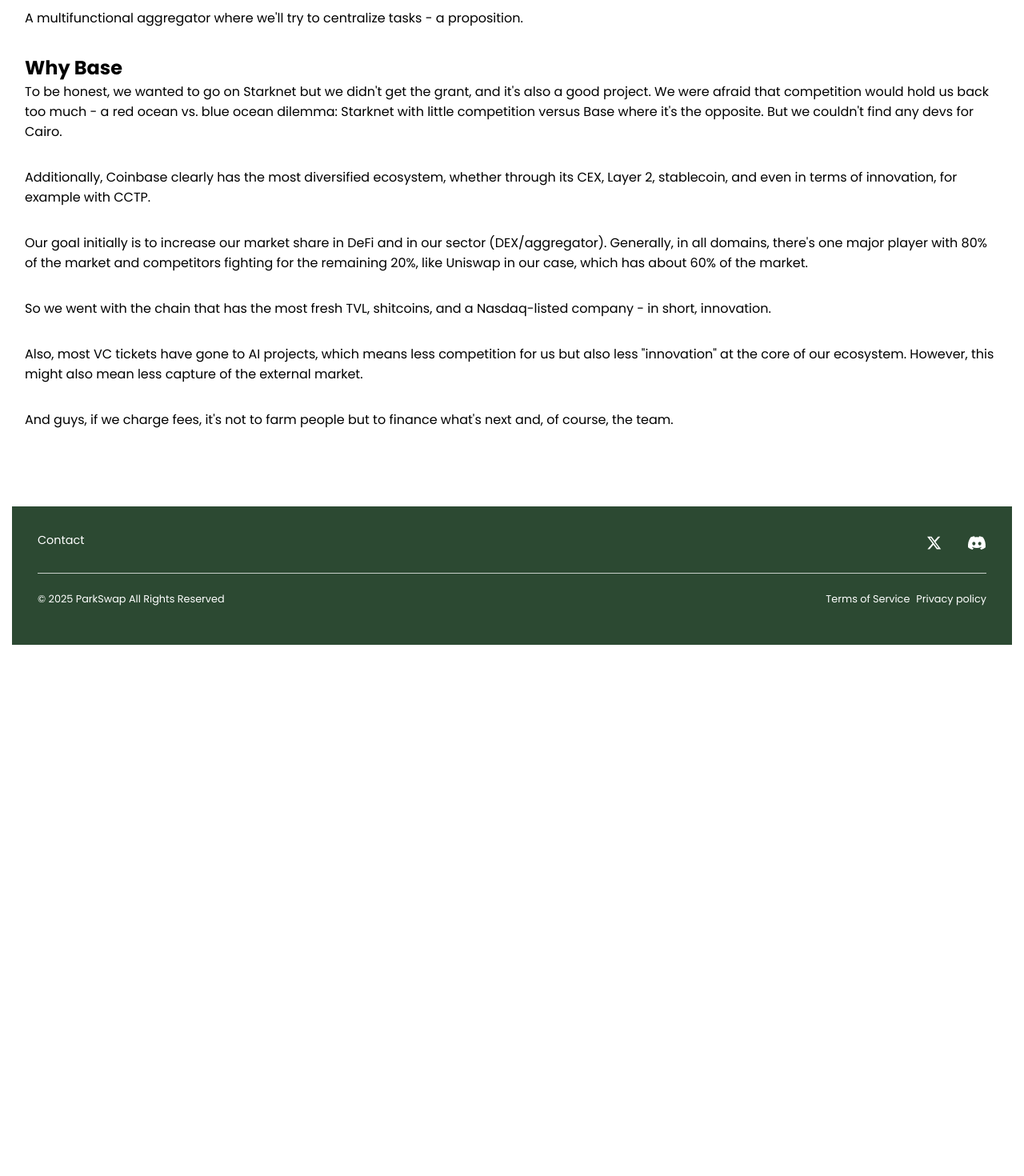
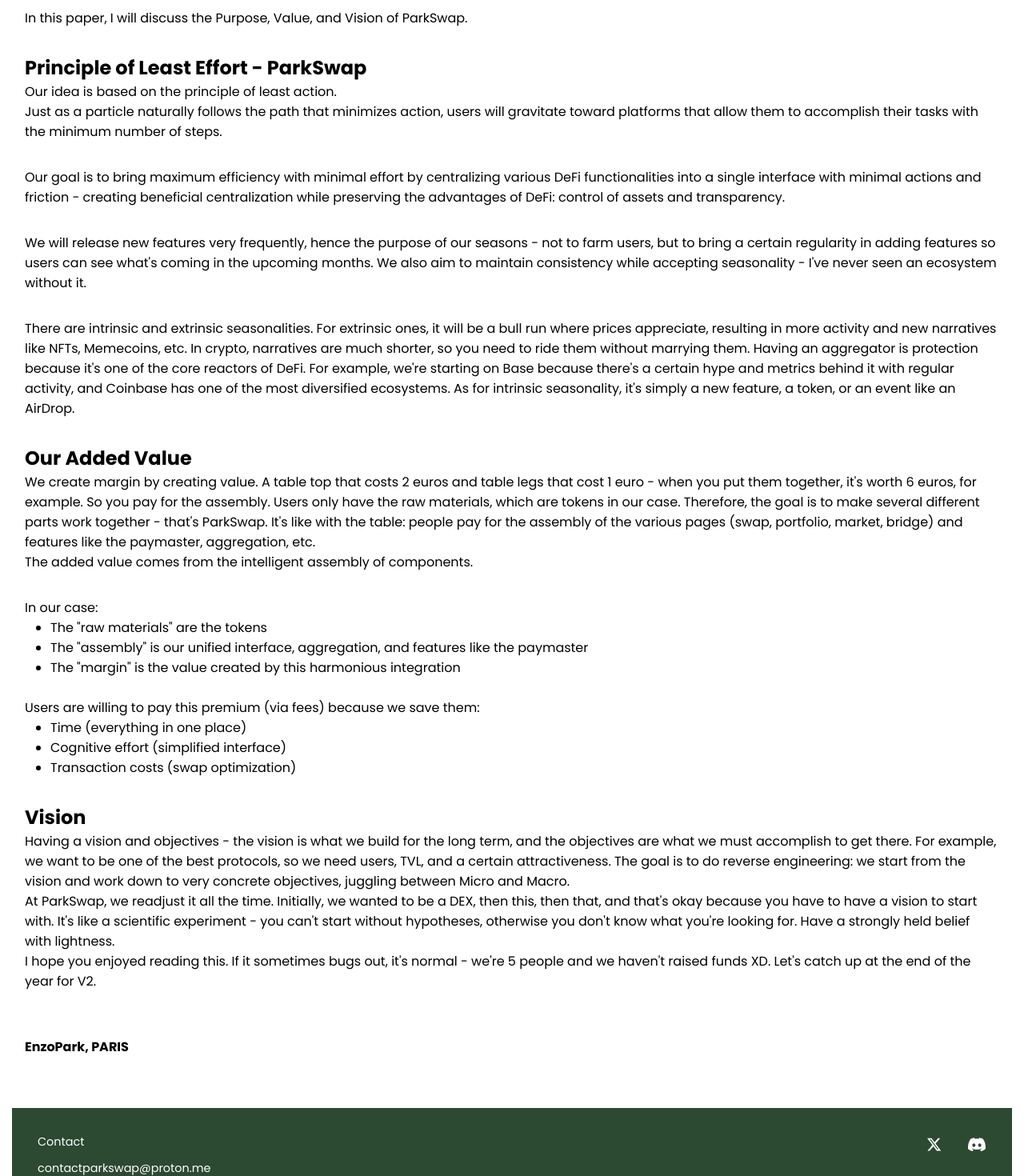
Before and after one commit to ParkSawp/parkswap_v1, a Next.js app: page /blog/presentation in a window 1280 px wide. Shown: the part 780-2250 px from the top of the page at 80% size. Before the commit the page ends 1586 px from the top, so only its background shows below. Built offline with nearby package versions, Linux system fonts and the light colour scheme; a web font is replaced by a local one.

Commit message:
Fix Links issues / Change presentation texte

```diff
--- a/public/css/blog.css
+++ b/public/css/blog.css
@@ -79,6 +79,12 @@
     padding: 0 1rem 4rem 1rem;
     border-radius: var(--section-radius) var(--section-radius) 0 0;
     margin-bottom: 0;
+}
+ul.blog-list {
+    margin-left: 2rem;
+}
+ul.blog-list li {
+    list-style-type: disc;
 }
 /*.blog-section-options-container.backdrop-green{*/
 /*    background: linear-gradient(to bottom, rgba(17, 147, 45, 0.40), #173D1F);*/
--- a/src/app/blog/presentation/page.js
+++ b/src/app/blog/presentation/page.js
@@ -5,53 +5,87 @@
 
 export default function PresentationPage() {
     return (
-        <BlogLayout title='Project presentation'>
+        <BlogLayout title='ParkSwap Presentation'>
             <section className="blog-text-container">
                 <div className='blog-paragraph-container'>
                     <p>
-                        A multifunctional aggregator where we'll try to centralize tasks - a proposition.
+                        In this paper, I will discuss the Purpose, Value, and Vision of ParkSwap.
                     </p>
                 </div>
-                <h2>Why Base</h2>
+                <h2>Principle of Least Effort - ParkSwap</h2>
                 <div className='blog-paragraph-container'>
+                    <p>Our idea is based on the principle of least action.</p>
                     <p>
-                        To be honest, we wanted to go on Starknet but we didn't get the grant, and it's also a good
-                        project. We were afraid that competition would hold us back too much - a red ocean vs. blue
-                        ocean dilemma: Starknet with little competition versus Base where it's the opposite. But we
-                        couldn't find any devs for Cairo.
+                        Just as a particle naturally follows the path that minimizes action, users will gravitate toward
+                        platforms that allow them to accomplish their tasks with the minimum number of steps.
                     </p>
                 </div>
                 <div className='blog-paragraph-container'>
                     <p>
-                        Additionally, Coinbase clearly has the most diversified ecosystem, whether through its CEX,
-                        Layer 2, stablecoin, and even in terms of innovation, for example with CCTP.
+                        Our goal is to bring maximum efficiency with minimal effort by centralizing various DeFi
+                        functionalities into a single interface with minimal actions and friction - creating beneficial
+                        centralization while preserving the advantages of DeFi: control of assets and transparency.
                     </p>
                 </div>
                 <div className='blog-paragraph-container'>
                     <p>
-                        Our goal initially is to increase our market share in DeFi and in our sector (DEX/aggregator).
-                        Generally, in all domains, there's one major player with 80% of the market and competitors
-                        fighting for the remaining 20%, like Uniswap in our case, which has about 60% of the market.
-                    </p>
-                </div>
-                <div className='blog-paragraph-container'>
-                    <p>So we went with the chain that has the most fresh TVL, shitcoins, and a Nasdaq-listed company -
-                        in short, innovation.</p>
-                </div>
-                <div className='blog-paragraph-container'>
-                    <p>
-                        Also, most VC tickets have gone to AI projects, which means less competition for us but also
-                        less "innovation" at the core of our ecosystem. However, this might also mean less capture of
-                        the external market.
+                        We will release new features very frequently, hence the purpose of our seasons - not to farm
+                        users, but to bring a certain regularity in adding features so users can see what's coming in
+                        the upcoming months. We also aim to maintain consistency while accepting seasonality - I've
+                        never seen an ecosystem without it.
                     </p>
                 </div>
                 <div className='blog-paragraph-container'>
                     <p>
-                        And guys, if we charge fees, it's not to farm people but to finance what's next and, of course,
-                        the team.
+                        There are intrinsic and extrinsic seasonalities. For extrinsic ones, it will be a bull run where
+                        prices appreciate, resulting in more activity and new narratives like NFTs, Memecoins, etc. In
+                        crypto, narratives are much shorter, so you need to ride them without marrying them. Having an
+                        aggregator is protection because it's one of the core reactors of DeFi. For example, we're
+                        starting on Base because there's a certain hype and metrics behind it with regular activity, and
+                        Coinbase has one of the most diversified ecosystems. As for intrinsic seasonality, it's simply a
+                        new feature, a token, or an event like an AirDrop.
                     </p>
+                </div>
+                <h2>Our Added Value</h2>
+                <div className='blog-paragraph-container'>
+                    <p>
+                        We create margin by creating value. A table top that costs 2 euros and table legs that cost 1
+                        euro - when you put them together, it's worth 6 euros, for example. So you pay for the assembly.
+                        Users only have the raw materials, which are tokens in our case. Therefore, the goal is to make
+                        several different parts work together - that's ParkSwap. It's like with the table: people pay
+                        for the assembly of the various pages (swap, portfolio, market, bridge) and features like the
+                        paymaster, aggregation, etc.
+                    </p>
+                    <p>The added value comes from the intelligent assembly of components.</p>
+                </div>
+                <div className='blog-paragraph-container'>
+                    <p>In our case:</p>
+                    <ul class='blog-list' >
+                        <li>The "raw materials" are the tokens</li>
+                        <li>The "assembly" is our unified interface, aggregation, and features like the paymaster</li>
+                        <li>The "margin" is the value created by this harmonious integration</li>
+                    </ul>
+                    <br/>
+                    <p>Users are willing to pay this premium (via fees) because we save them:</p>
+                    <ul class='blog-list' >
+                        <li>Time (everything in one place)</li>
+                        <li>Cognitive effort (simplified interface)</li>
+                        <li>Transaction costs (swap optimization)</li>
+                    </ul>
+                </div>
+                <h2>Vision</h2>
+                <div className='blog-paragraph-container'>
+                    <p>
+                        Having a vision and objectives - the vision is what we build for the long term, and the objectives are what we must accomplish to get there. For example, we want to be one of the best protocols, so we need users, TVL, and a certain attractiveness. The goal is to do reverse engineering: we start from the vision and work down to very concrete objectives, juggling between Micro and Macro.
+                    </p>
+                    <p>At ParkSwap, we readjust it all the time. Initially, we wanted to be a DEX, then this, then that, and that's okay because you have to have a vision to start with. It's like a scientific experiment - you can't start without hypotheses, otherwise you don't know what you're looking for. Have a strongly held belief with lightness.</p>
+                    <p>I hope you enjoyed reading this. If it sometimes bugs out, it's normal - we're 5 people and we haven't raised funds XD. Let's catch up at the end of the year for V2.</p>
+                </div>
+                <br/>
+                <div>
+                    <strong>EnzoPark, PARIS</strong>
                 </div>
             </section>
         </BlogLayout>
-);
+    );
 }
--- a/src/components/BlogLayout/BlogLayout.js
+++ b/src/components/BlogLayout/BlogLayout.js
@@ -80,7 +80,10 @@
                             {/*</ul>*/}
                             <ul className="footer-menu-list">
                                 <li className="footer-menu-item">
-                                    <a href="#">Contact</a>
+                                    <span>Contact</span>
+                                </li>
+                                <li>
+                                    <a href={'mailto:'+ContactMails.contact}>{ContactMails.contact}</a>
                                 </li>
                             </ul>
                             {/*<ul className="footer-menu-list">*/}
@@ -106,8 +109,8 @@
                     <section className="footer-copyright">
                         <div>© 2025 ParkSwap All Rights Reserved</div>
                         <div className="footer-copyright-links pc-only">
-                            <a href="#">Terms of Service</a>
-                            <a href="#">Privacy policy</a>
+                            {/*<a href="#">Terms of Service</a>*/}
+                            {/*<a href="#">Privacy policy</a>*/}
                         </div>
                     </section>
                 </footer>
```
Also changed, not shown: src/app/page.js (+4 -13 lines).
